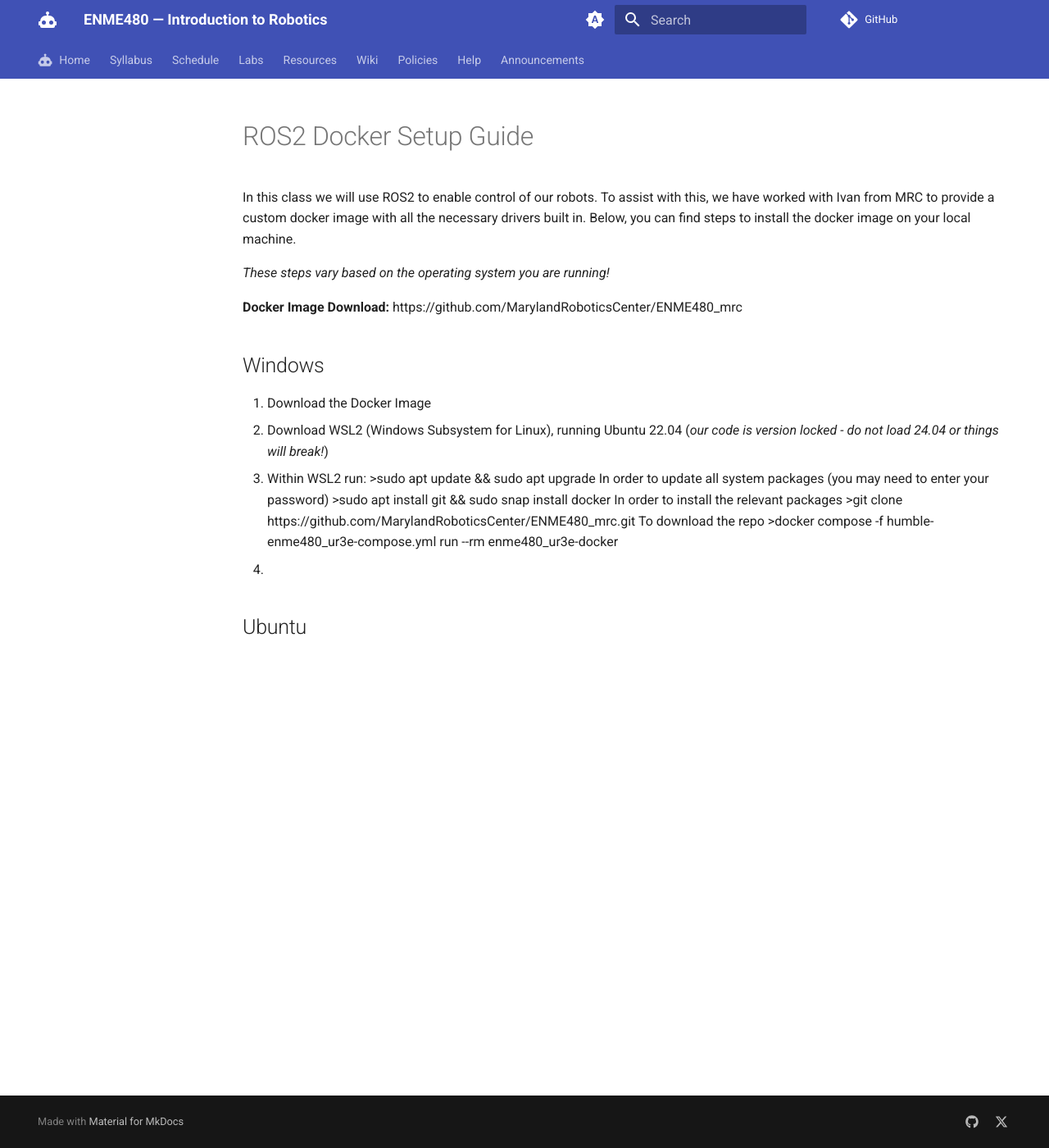
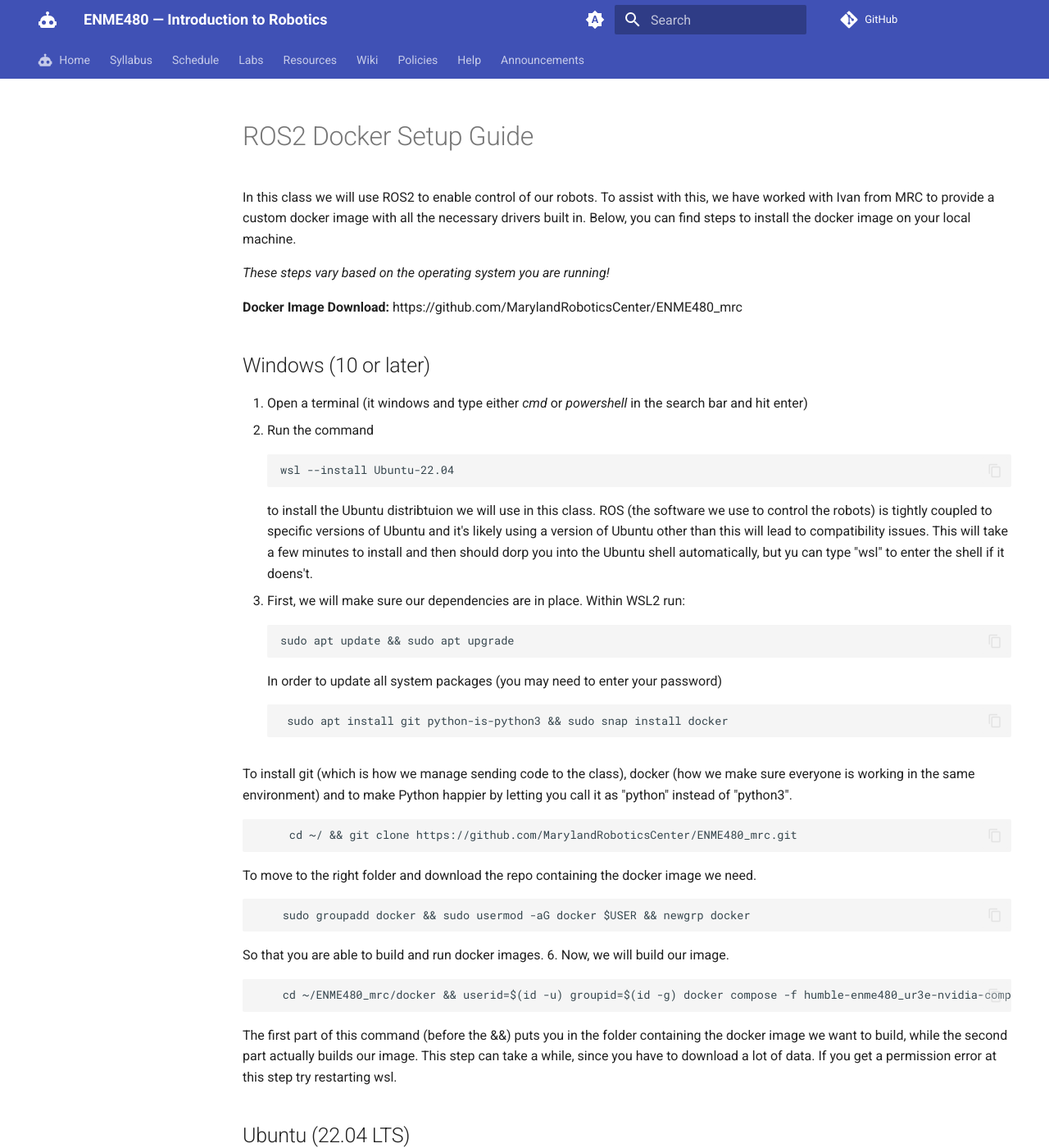
Before and after one commit to ENME480/enme480.github.io, an MkDocs documentation site: the page built from docs/ROS Setup.md, in a window 1280 px wide and 1400 px high. Shown: the whole window at 82% size. Built offline with MkDocs 1.6.1 and Material for MkDocs 9.7.7, drawn with Linux system fonts in a browser that asks for light colours; plug-ins that fetch from the network failed and are left out; comment, search, counter and statistics services are not loaded; the version menu is left out.

Commit message:
old changes

```diff
--- a/docs/ROS Setup.md
+++ b/docs/ROS Setup.md
@@ -6,18 +6,31 @@ Below, you can find steps to install the docker image on your local machine.
 
 **Docker Image Download:** https://github.com/MarylandRoboticsCenter/ENME480_mrc
 
-## Windows
-1. Download the Docker Image
-2. Download WSL2 (Windows Subsystem for Linux), running Ubuntu 22.04 (*our code is version locked - do not load 24.04 or things will break!*)
-3. Within WSL2 run:
-        >sudo apt update && sudo apt upgrade
+## Windows (10 or later)
+1. Open a terminal (it windows and type either *cmd* or *powershell* in the search bar and hit enter)
+2. Run the command
+
+        wsl --install Ubuntu-22.04
+to install the Ubuntu distribtuion we will use in this class. ROS (the software we use to control the robots) is tightly coupled to specific versions of Ubuntu and it's likely using a version of Ubuntu other than this will lead to compatibility issues. This will take a few minutes to install and then should dorp you into the Ubuntu shell automatically, but yu can type "wsl" to enter the shell if it doens't.
+
+4. First, we will make sure our dependencies are in place. Within WSL2 run:
+
+        sudo apt update && sudo apt upgrade
    In order to update all system packages (you may need to enter your password)
-         >sudo apt install git && sudo snap install docker
-   In order to install the relevant packages
-         >git clone https://github.com/MarylandRoboticsCenter/ENME480_mrc.git
-   To download the repo
-         >docker compose -f humble-enme480_ur3e-compose.yml run --rm enme480_ur3e-docker
-5.
+
+         sudo apt install git python-is-python3 && sudo snap install docker
+
+   To install git (which is how we manage sending code to the class), docker (how we make sure everyone is working in the same environment) and to make Python happier by letting you call it as "python" instead of "python3".
+
+         cd ~/ && git clone https://github.com/MarylandRoboticsCenter/ENME480_mrc.git
+   To move to the right folder and download the repo containing the docker image we need.
+
+        sudo groupadd docker && sudo usermod -aG docker $USER && newgrp docker
+   So that you are able to build and run docker images.
+6. Now, we will build our image.
+
+        cd ~/ENME480_mrc/docker && userid=$(id -u) groupid=$(id -g) docker compose -f humble-enme480_ur3e-nvidia-compose.yml build
+The first part of this command (before the &&) puts you in the folder containing the docker image we want to build, while the second part actually builds our image. This step can take a while, since you have to download a lot of data. If you get a permission error at this step try restarting wsl.
 
 
-## Ubuntu
+## Ubuntu (22.04 LTS)
```
